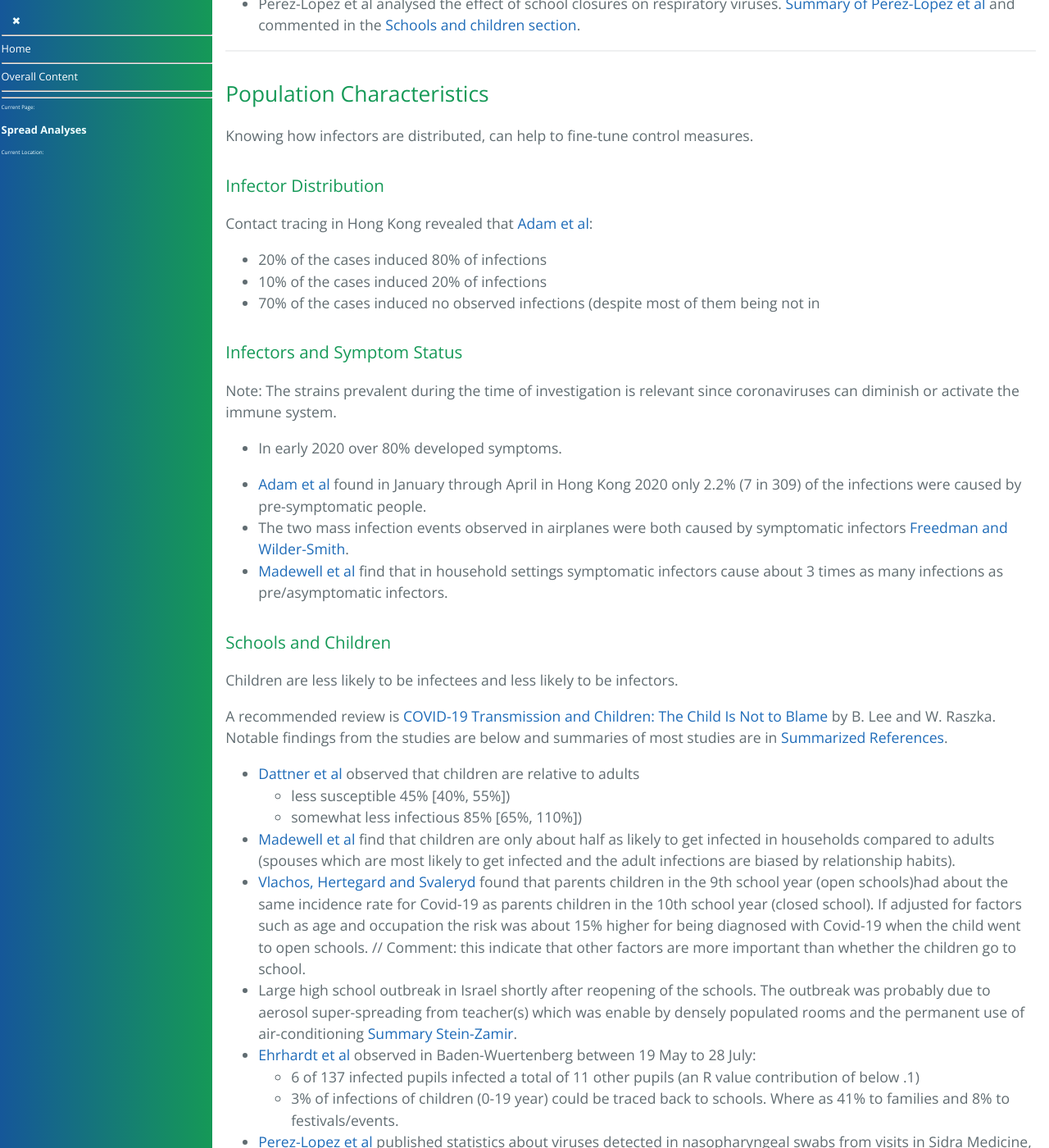
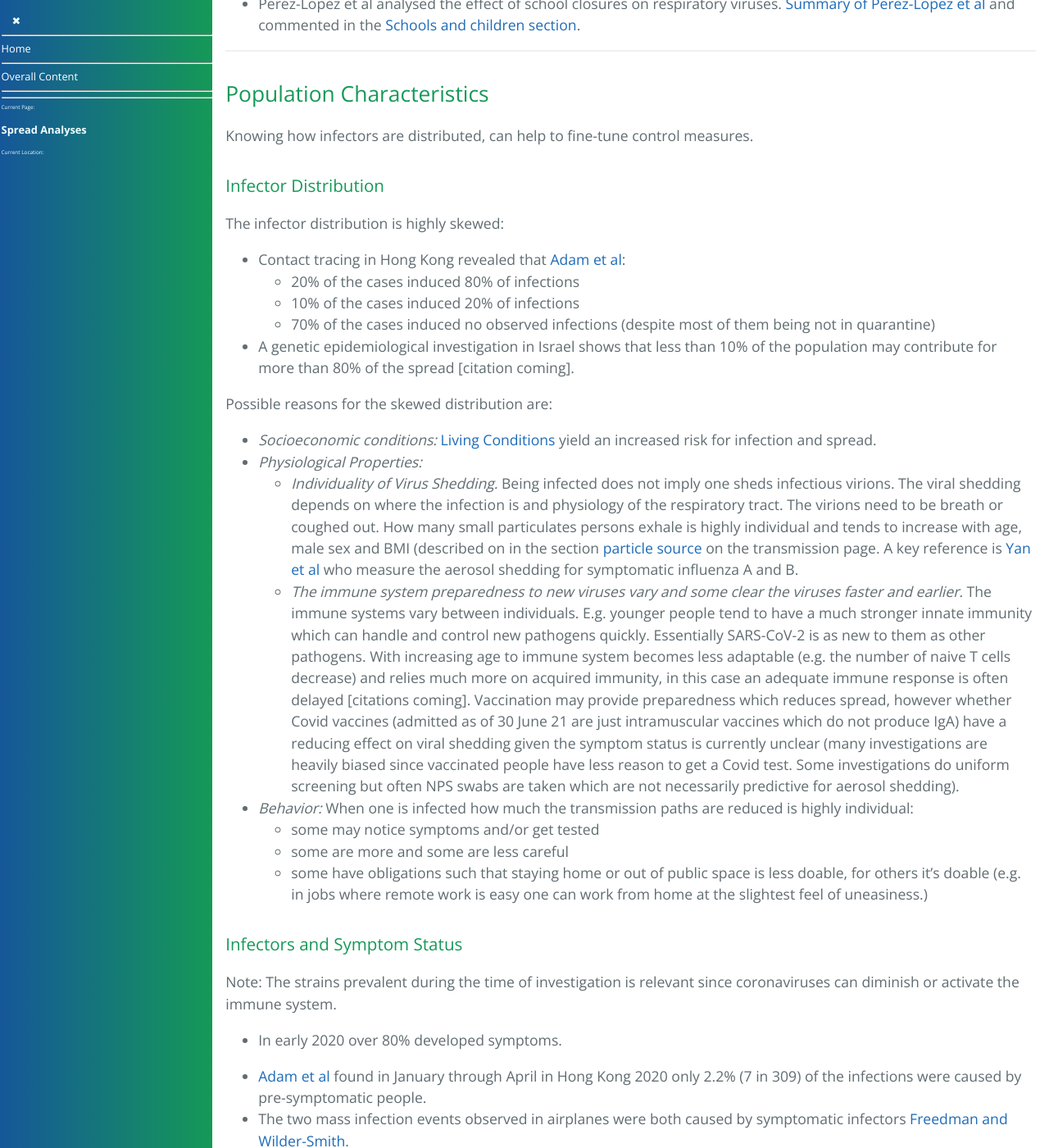
Before and after one commit to forestgrape/coronavirus, a Jekyll site: the page built from 5_epidemiological/spread_analyses.md, in a window 1280 px wide and 1400 px high, scrolled down 18651 px. Shown: the whole window at 82% size. Built offline with Jekyll 4.4.1, drawn with Linux system fonts in a browser that asks for light colours; our own code applies the rules of GitHub Pages for plain Markdown files.

Commit message:
reasons for skewed infector distribution

```diff
--- a/5_epidemiological/spread_analyses.md
+++ b/5_epidemiological/spread_analyses.md
@@ -520,10 +520,25 @@ Knowing how infectors are distributed, can help to fine-tune control measures.
 
 
 ### Infector Distribution
-Contact tracing in Hong Kong revealed that [Adam et al](#summary-adam):
-* 20% of the cases induced 80% of infections
-* 10% of the cases induced 20% of infections
-* 70% of the cases induced no observed infections (despite most of them being not in
+The infector distribution is highly skewed:
+* Contact tracing in Hong Kong revealed that [Adam et al](#summary-adam):
+  * 20% of the cases induced 80% of infections
+  * 10% of the cases induced 20% of infections
+  * 70% of the cases induced no observed infections (despite most of them being not in quarantine)
+* A genetic epidemiological investigation in Israel shows that less than 10% of the population may contribute for more than 80% of the spread [citation coming].
+
+Possible reasons for the skewed distribution are:
+* *Socioeconomic conditions:*
+  [Living Conditions](#living-conditions) yield an increased risk for infection and spread.
+* *Physiological Properties:*
+  * *Individuality of Virus Shedding.*
+  Being infected does not imply one sheds infectious virions. The viral shedding depends on where the infection is and physiology of the respiratory tract. The virions need to be breath or coughed out. How many small particulates persons exhale is highly individual and tends to increase with age, male sex and BMI (described on in the section [particle source](../5_epidemiological/transmission.md#particle-sources) on the transmission page. A key reference is [Yan et al](../5_epidemiological/transmission.md#summary-yan-2018) who measure the aerosol shedding for symptomatic influenza A and B.
+  * *The immune system preparedness to new viruses vary and some clear the viruses faster and earlier.*
+  The immune systems vary between individuals. E.g. younger people tend to have a much stronger innate immunity which can handle and control new pathogens quickly. Essentially SARS-CoV-2 is as new to them as other pathogens. With increasing age to immune system becomes less adaptable (e.g. the number of naive T cells decrease) and relies much more on acquired immunity, in this case an adequate immune response is often delayed [citations coming]. Vaccination may provide preparedness which reduces spread, however whether Covid vaccines (admitted as of 30 June 21 are just intramuscular vaccines which do not produce IgA) have a reducing effect on viral shedding given the symptom status is currently unclear (many investigations are heavily biased since vaccinated people have less reason to get a Covid test. Some investigations do uniform screening but often NPS swabs are taken which are not necessarily predictive for aerosol shedding).
+* *Behavior:* When one is infected how much the transmission paths are reduced is highly individual:
+  * some may notice symptoms and/or get tested
+  * some are more and some are less careful
+  * some have obligations such that staying home or out of public space is less doable, for others it's doable (e.g. in jobs where remote work is easy one can work from home at the slightest feel of uneasiness.)
 
 
 ### Infectors and Symptom Status
```
